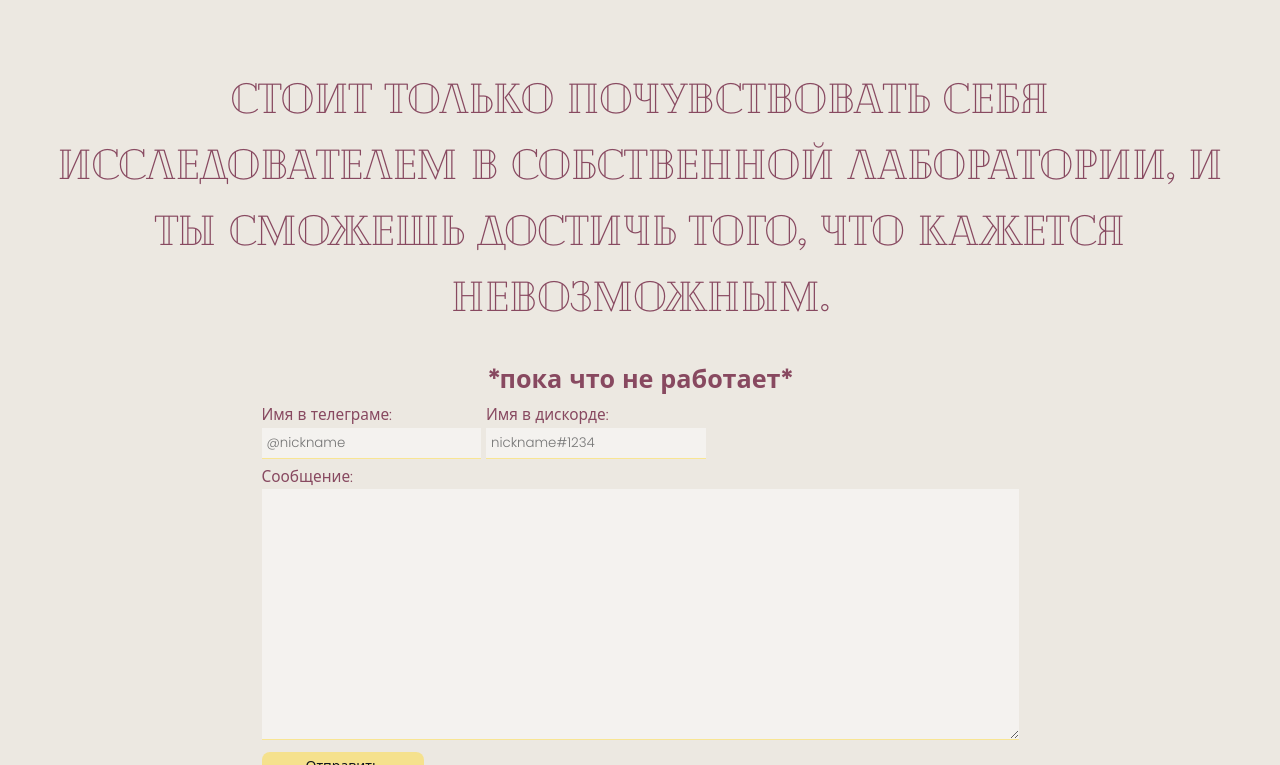
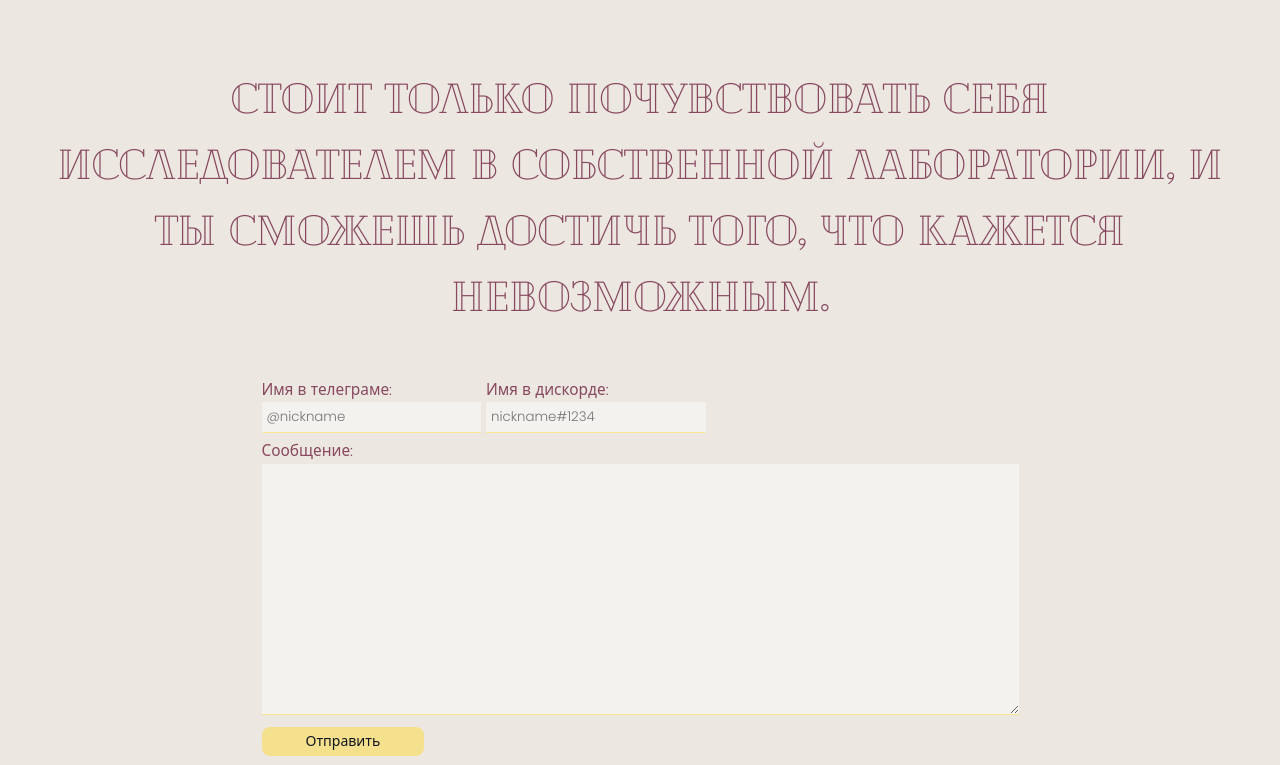
Before and after one commit to Sotric/pashax, a plain HTML site: page wow.html in a window 1280 px wide. Shown: the part 658-1423 px from the top of the page. Drawn offline with Linux system fonts and the light colour scheme.

Commit message:
font testing

```diff
--- a/css/community_style.css
+++ b/css/community_style.css
@@ -4,11 +4,6 @@
     font-family: "Cheque-Regular";
     src: url("/fonts/Cheque/Cheque-Regular.otf") format("opentype");
     }
-
-    @font-face {
-      font-family: "Cheque-Black";
-      src: url("/fonts/Cheque/Cheque-Black.otf") format("opentype");
-      }
 
   /* STYLE RESET */
 
@@ -168,7 +163,7 @@
 
   .contact__form h2 {
     margin: 0 0 15px;
-    font-size: 1.8rem;
+    font-size: 1.5rem;
     font-weight: 600;
     text-align: center;
   }
@@ -229,8 +224,6 @@
     margin-right: 5px;
   }
 
-
-
   .discription__text {
     margin: auto;
     max-width: 1200px;
--- a/wow.html
+++ b/wow.html
@@ -32,7 +32,6 @@
         <div class="wrapper_wrapper">
             <div class="discription">
                 <div class="discription__text">
-                    <div class="discription__story">
                         <p><a href="https://t.me/world_of_wallets">WoW</a> — история не только о крипте...</p>
                         <br>
                         <p>Переключи свои мысли на значимость стоящих перед тобой задач. </p>
@@ -40,12 +39,11 @@
                         <p>Мир вокруг — лаборатория, которая обеспечит всевозможными примерами человеческой деятельности.</p>
                         <br>
                         <p>Стоит только почувствовать себя исследователем в собственной лаборатории, и ты сможешь достичь того, что кажется невозможным.</p>
-                    </div>
                 </div>
             </div>
             <div class="contact">
                 <div class="contact__form">
-                    <h2>*пока что не работает*</h2>
+                    <h2></h2>
                     <form action="/">
                     <div class="form_flex">
                         <div class="form_fields">
```
